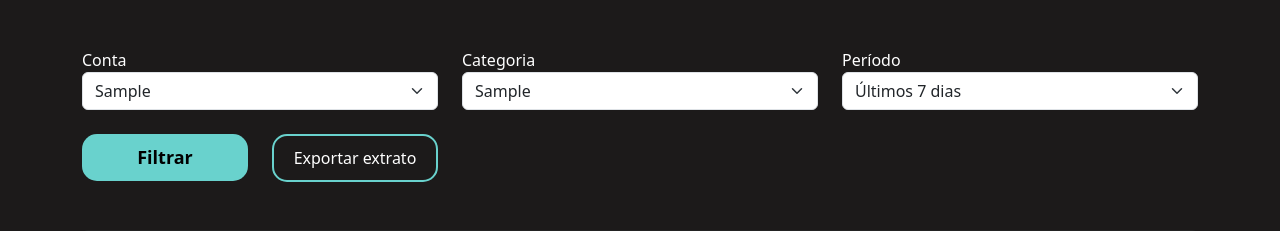
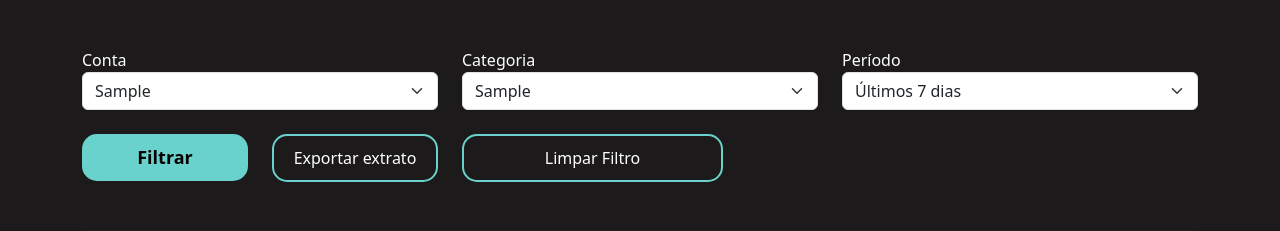
Before and after one commit to ClaudioFritzen/PSW07-Finnace, a Django app: page /extrato/views_extrato/ in a window 1280 px wide. Shown: the part 56-287 px from the top of the page. Run offline with Django 4.2, Linux system fonts and the light colour scheme; tables that the repository leaves empty hold one stand-in row (values such as "Sample post").

Commit message:
criamos o botao de limpar os filtros

```diff
--- a/extrato/templates/views_extrato.html
+++ b/extrato/templates/views_extrato.html
@@ -52,6 +52,10 @@
             <div class="col-md-2">
                 <a href="{% url 'exportar_pdf' %}" class="botao-secundario">Exportar extrato</a>
             </div>
+
+            <div class="col-md-3">
+                <a href="{% url 'exportar_pdf' %}" class="botao-secundario">Limpar Filtro</a>
+            </div>
         </div>
         <br>
         <br>
--- a/extrato/views.py
+++ b/extrato/views.py
@@ -3,7 +3,7 @@ from django.shortcuts import render,redirect
 from django.http import HttpResponse, FileResponse
 
 ## importando a função
-from extrato.utils import converter_para_float
+
 
 from perfil.models import Categoria, Conta
 from django.contrib import messages
@@ -69,6 +69,7 @@ def novo_valor(request):
 
 
         # TODO: Verificar se o campo da descrição não está vazio
+
 
         # TODO: Verificar se o campo data esta sendo preenchido
 
```
